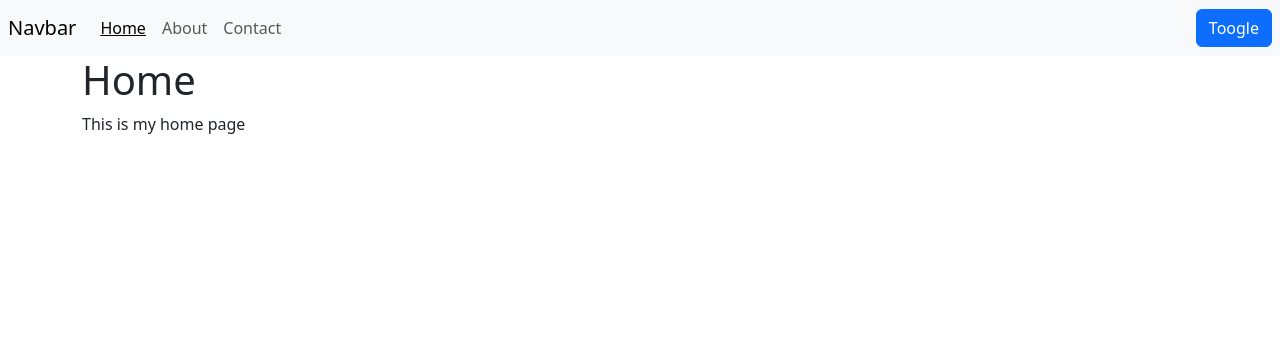
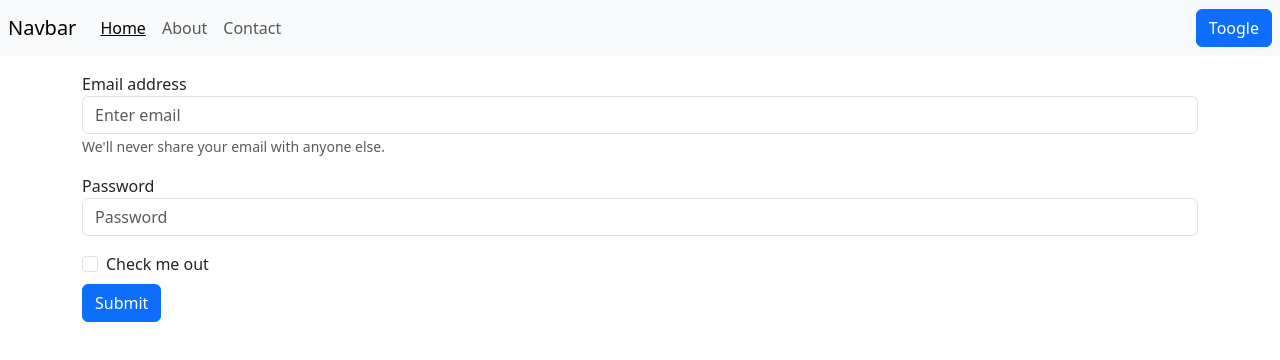
Before and after one commit to Abdullahi254/learning-vue, a Vue app: page / in a window 1280 px wide. Shown: the top 360 px of the page. Built offline with nearby package versions, Linux system fonts and the light colour scheme.

Commit message:
handling form data

```diff
--- a/src/App.vue
+++ b/src/App.vue
@@ -1,15 +1,18 @@
 <template>
     <navbar :pages="pages" :active-index="activeIndex" :change-active="(index) => activeIndex = index"></navbar>
-    <page-viewer v-if="pages.length > 0" :page="pages[activeIndex]"></page-viewer>
+    <!-- <page-viewer v-if="pages.length > 0" :page="pages[activeIndex]"></page-viewer> -->
+    <login :handle-submit="handleSubmit"></login>
 </template>
 
 <script>
 import Navbar from "./components/Navbar.vue"
 import PageViewer from "./components/PageViewer.vue"
+import Login from "./components/Login.vue"
 export default {
     components: {
         PageViewer,
-        Navbar
+        Navbar,
+        Login
     },
     created(){
         this.getPages()
@@ -25,6 +28,10 @@
             const res = await fetch("pages.json")
             const data = await res.json()
             this.pages = data.pages
+        },
+        handleSubmit(email, pass){
+            console.log(email)
+            console.log(pass)
         }
     }
 }
--- /dev/null
+++ b/src/components/Login.vue
@@ -0,0 +1,37 @@
+<template>
+    <div class="container">
+        <form>
+            <div class="form-group mb-3 mt-3">
+                <label for="exampleInputEmail1">Email address</label>
+                <input type="email" class="form-control" id="exampleInputEmail1" aria-describedby="emailHelp"
+                    placeholder="Enter email" v-model="emailData">
+                <small id="emailHelp" class="form-text text-muted">We'll never share your email with anyone
+                    else.</small>
+            </div>
+            <div class="form-group mb-3">
+                <label for="exampleInputPassword1">Password</label>
+                <input type="password" class="form-control" id="exampleInputPassword1" placeholder="Password"
+                    v-model="passData">
+            </div>
+            <div class="form-check mb-2">
+                <input type="checkbox" class="form-check-input" id="exampleCheck1">
+                <label class="form-check-label" for="exampleCheck1">Check me out</label>
+            </div>
+            <button type="submit" class="btn btn-primary"
+                @click.prevent="() => handleSubmit(emailData, passData)">Submit</button>
+        </form>
+    </div>
+
+</template>
+
+<script>
+export default {
+    props: ["handleSubmit"],
+    data() {
+        return {
+            emailData: '',
+            passData: ''
+        }
+    }
+}
+</script>
```
